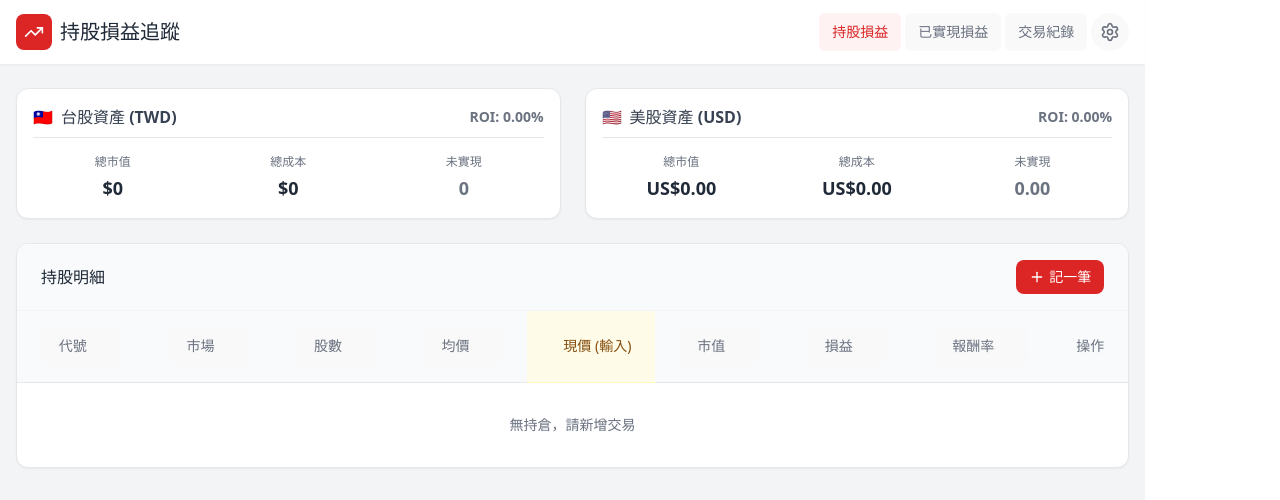
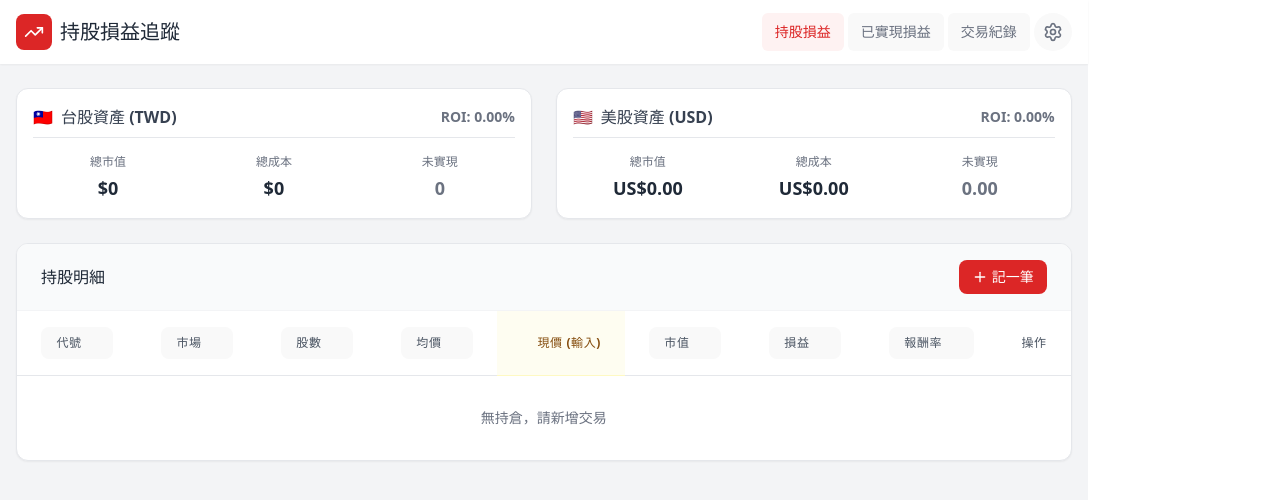
Before and after one commit to patrickwang77/vitejs-vite-4hsxnmpd, a React (Vite) app: page / in a window 1280 px wide. Shown: the top 500 px of the page. Built offline with nearby package versions, Linux system fonts and the light colour scheme.

Commit message:
Updated App.tsx

```diff
--- a/src/App.tsx
+++ b/src/App.tsx
@@ -529,17 +529,17 @@ export default function StockTrackerApp() {
 
               <div className="overflow-x-auto">
                 <table className="w-full text-sm text-left">
-                  <thead className={`${theme.tableHeader} border-b ${isDark ? 'border-gray-700' : 'border-gray-200'}`}>
+                  <thead className={`${isDark ? 'bg-gray-900 text-gray-500' : 'bg-white text-gray-600'} border-b ${isDark ? 'border-gray-800' : 'border-gray-200'}`}>
                     <tr>
-                      <th className={`${paddingClass} font-medium`}><button onClick={() => requestSort('ticker')} className="flex items-center">代號 {getSortIcon('ticker')}</button></th>
-                      <th className={`${paddingClass} font-medium`}><button onClick={() => requestSort('market')} className="flex items-center">市場 {getSortIcon('market')}</button></th>
-                      <th className={`${paddingClass} font-medium text-right`}><button onClick={() => requestSort('shares')} className="flex items-center ml-auto">股數 {getSortIcon('shares')}</button></th>
-                      <th className={`${paddingClass} font-medium text-right`}><button onClick={() => requestSort('avgCost')} className="flex items-center ml-auto">均價 {getSortIcon('avgCost')}</button></th>
-                      <th className={`${paddingClass} font-medium text-right w-32 ${theme.yellowBg} border-b`}>現價 (輸入)</th>
-                      <th className={`${paddingClass} font-medium text-right`}><button onClick={() => requestSort('marketValue')} className="flex items-center ml-auto">市值 {getSortIcon('marketValue')}</button></th>
-                      <th className={`${paddingClass} font-medium text-right`}><button onClick={() => requestSort('unrealizedPL')} className="flex items-center ml-auto">損益 {getSortIcon('unrealizedPL')}</button></th>
-                      <th className={`${paddingClass} font-medium text-right`}><button onClick={() => requestSort('roi')} className="flex items-center ml-auto">報酬率 {getSortIcon('roi')}</button></th>
-                      <th className={`${paddingClass} font-medium text-center`}>操作</th>
+                      <th className={`${paddingClass} font-semibold text-xs uppercase tracking-wider`}><button onClick={() => requestSort('ticker')} className="flex items-center">代號 {getSortIcon('ticker')}</button></th>
+                      <th className={`${paddingClass} font-semibold text-xs uppercase tracking-wider`}><button onClick={() => requestSort('market')} className="flex items-center">市場 {getSortIcon('market')}</button></th>
+                      <th className={`${paddingClass} font-semibold text-xs uppercase tracking-wider text-right`}><button onClick={() => requestSort('shares')} className="flex items-center ml-auto">股數 {getSortIcon('shares')}</button></th>
+                      <th className={`${paddingClass} font-semibold text-xs uppercase tracking-wider text-right`}><button onClick={() => requestSort('avgCost')} className="flex items-center ml-auto">均價 {getSortIcon('avgCost')}</button></th>
+                      <th className={`${paddingClass} font-semibold text-xs uppercase tracking-wider text-right w-32 ${isDark ? 'bg-yellow-900/20 text-yellow-600 border-yellow-800' : 'bg-yellow-50/60 text-yellow-800 border-yellow-100'} border-b`}>現價 (輸入)</th>
+                      <th className={`${paddingClass} font-semibold text-xs uppercase tracking-wider text-right`}><button onClick={() => requestSort('marketValue')} className="flex items-center ml-auto">市值 {getSortIcon('marketValue')}</button></th>
+                      <th className={`${paddingClass} font-semibold text-xs uppercase tracking-wider text-right`}><button onClick={() => requestSort('unrealizedPL')} className="flex items-center ml-auto">損益 {getSortIcon('unrealizedPL')}</button></th>
+                      <th className={`${paddingClass} font-semibold text-xs uppercase tracking-wider text-right`}><button onClick={() => requestSort('roi')} className="flex items-center ml-auto">報酬率 {getSortIcon('roi')}</button></th>
+                      <th className={`${paddingClass} font-semibold text-xs uppercase tracking-wider text-center`}>操作</th>
                     </tr>
                   </thead>
                   <tbody className={`divide-y ${theme.divider}`}>
@@ -554,26 +554,26 @@ export default function StockTrackerApp() {
                           >
                             <div className={`font-bold text-base group-hover:underline transition-colors ${
                               h.market === 'TW'
-                                ? (isDark ? 'text-emerald-400 group-hover:text-emerald-300' : 'text-emerald-700 group-hover:text-emerald-600')
-                                : (isDark ? 'text-sky-400 group-hover:text-sky-300' : 'text-sky-700 group-hover:text-sky-600')
+                                ? (isDark ? 'text-teal-400 group-hover:text-teal-300' : 'text-teal-600 group-hover:text-teal-700')
+                                : (isDark ? 'text-blue-400 group-hover:text-blue-300' : 'text-blue-600 group-hover:text-blue-700')
                             }`}>{h.ticker}</div>
                             <div className={`text-xs ${theme.subText}`}>{h.name}</div>
                           </button>
                         </td>
                         <td className={paddingClass}>
                           <div className="flex items-center space-x-1">
-                             <span className={`px-2 py-0.5 rounded-md text-xs font-semibold ${
+                             <span className={`px-2 py-0.5 rounded text-xs font-semibold border ${
                                h.market === 'TW'
-                                 ? (isDark ? 'bg-emerald-900/40 text-emerald-400 border border-emerald-700' : 'bg-emerald-50 text-emerald-700 border border-emerald-200')
-                                 : (isDark ? 'bg-sky-900/40 text-sky-400 border border-sky-700' : 'bg-sky-50 text-sky-700 border border-sky-200')
+                                 ? (isDark ? 'bg-teal-900/20 text-teal-400 border-teal-700' : 'bg-teal-50 text-teal-700 border-teal-200')
+                                 : (isDark ? 'bg-blue-900/20 text-blue-400 border-blue-700' : 'bg-blue-50 text-blue-700 border-blue-200')
                              }`}>
                                 {h.market}
                              </span>
                              {h.isETF && (
-                                <span className={`px-2 py-0.5 rounded-md text-xs font-semibold border ${
+                                <span className={`px-2 py-0.5 rounded text-xs font-semibold border ${
                                   isDark
-                                    ? 'bg-orange-900/40 border-orange-700 text-orange-400'
-                                    : 'bg-orange-50 border-orange-200 text-orange-700'
+                                    ? 'bg-amber-900/20 border-amber-700 text-amber-400'
+                                    : 'bg-amber-50 border-amber-200 text-amber-700'
                                 }`}>
                                    ETF
                                 </span>
```
